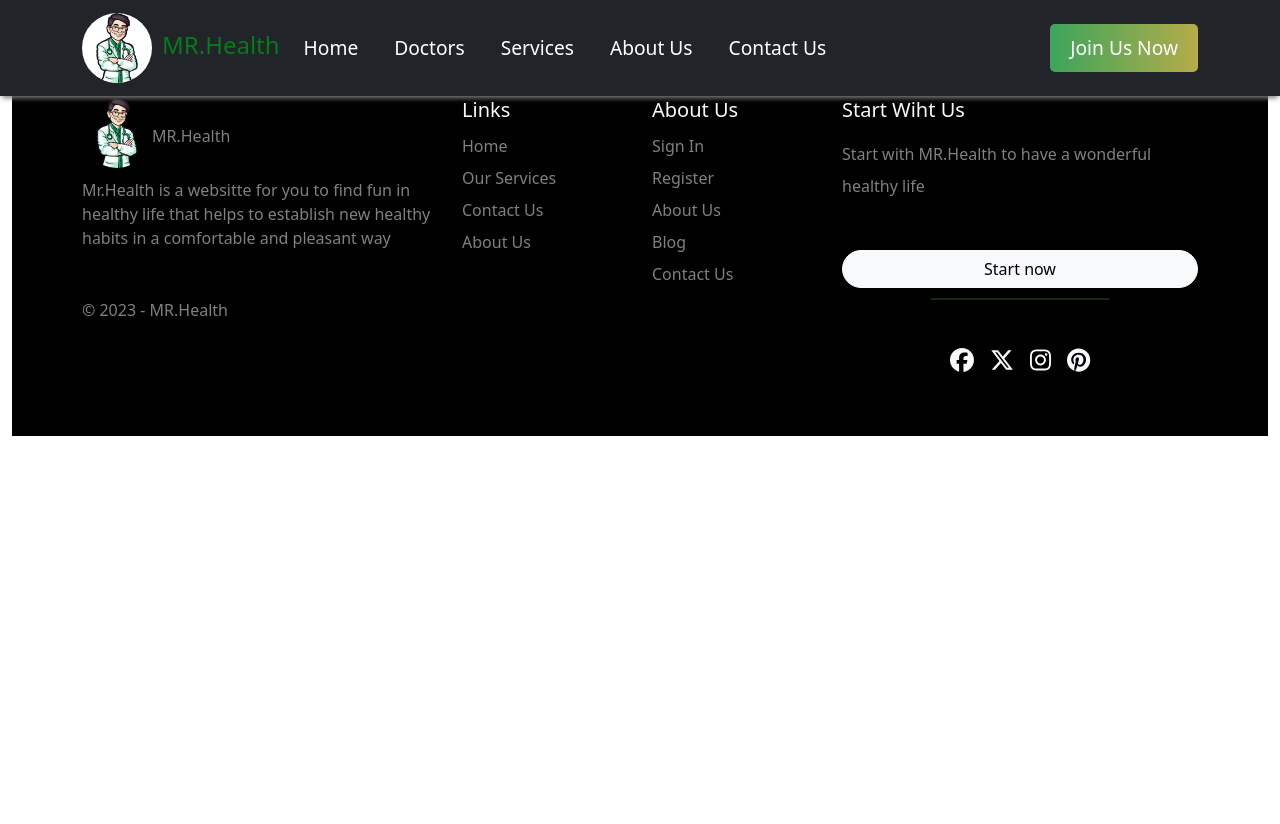
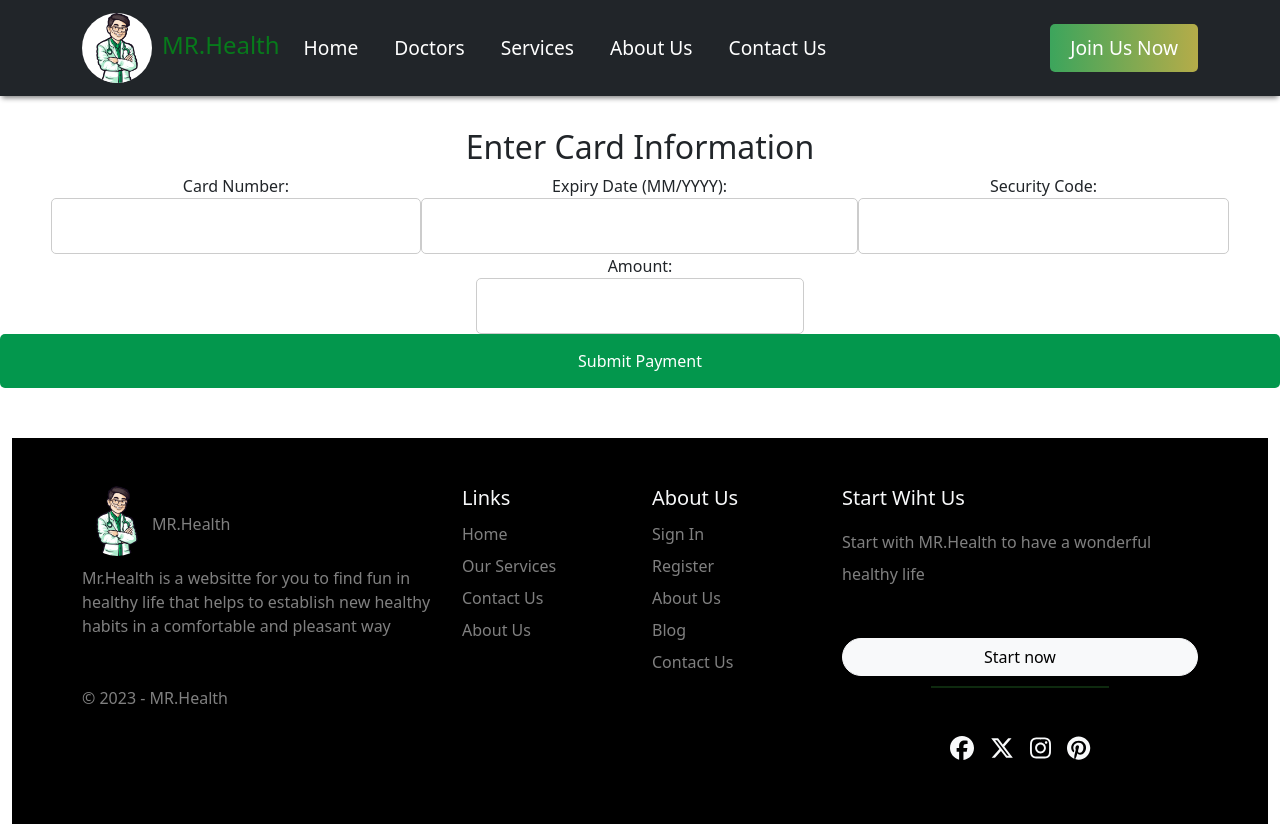
Before and after one commit to mahmoudamr5896/Final_Project_ITI, a React (Create React App) app in the folder my-react-app/: page /pays in a window 1280 px wide. Before the commit the page ends 800 px from the top, so only its background shows below. Built offline with nearby package versions, Linux system fonts and the light colour scheme; no server answers.

Commit message:
payment peocess

```diff
--- a/my-react-app/src/App.js
+++ b/my-react-app/src/App.js
@@ -19,6 +19,7 @@ import MyContext from '../src/Context/Context';
 import Dash from './Pages/Dash';
 import store from './Store/store';
 import { Provider } from 'react-redux';
+import PaymentForm from './Pages/Payment';
 
 function App() {
   return (
@@ -50,6 +51,10 @@ function App() {
           component={RegsNut}/>
           <Route exact path='/RegPat'
           component={Regspatien}/>
+
+          <Route exact path='/pays'
+          component={PaymentForm}/>
+
         <Route exact path='/dashboard/:id'
           component={Dash}/>
         </Switch>
--- a/my-react-app/src/Pages/Patientshow.js
+++ b/my-react-app/src/Pages/Patientshow.js
@@ -4,6 +4,8 @@ import { useParams } from "react-router-dom";
 import { useHistory } from "react-router-dom";
 import { Dropdown, DropdownButton, Modal, Button } from "react-bootstrap";
 import BMICalculator from '../Component/BMI'
+import { Link } from "react-router-dom/cjs/react-router-dom.min";
+import PaymentForm from './Payment';
 function PatientDetails() {
   const history = useHistory();
   const { id } = useParams();
@@ -13,6 +15,14 @@ function PatientDetails() {
   const [showAppointment, setShowAppointment] = useState(false);
   const [showEditProfile, setShowEditProfile] = useState(false);
   const [showDeleteModal, setShowDeleteModal] = useState(false);
+  const [showPaymentForm, setShowPaymentForm] = useState(false);
+  const [selectedAppointmentId, setSelectedAppointmentId] = useState(null);
+
+const handleShowPaymentForm = (appointmentId) => {
+  setShowPaymentForm(true);
+  setSelectedAppointmentId(appointmentId);
+};
+
   const [formData, setFormData] = useState({
     // id: 10,
     name: "",
@@ -153,8 +163,36 @@ useEffect(() => {
       });
 
 
+
   }
 }, [id]);
+
+
+
+{showAppointment && (
+  <div className="container mt-5 d-flex justify-content-center" id='Data'>
+    <div className="container">
+      {Appointments.map((item) => (
+        <div key={item.id}>
+          <p>Doctor Name: {item.doctor_name}</p>
+          <p>Date: {item.date_time}</p>
+          <p className="text-success">Accepted</p>
+          {/* Add a button to show payment form */}
+          <button onClick={() => handleShowPaymentForm(item.id)}>Enter Your Card Info</button>
+          <Link to="/pays">Please pay for your appointment from here </Link>
+        </div>
+      ))}
+      {Appointments_r.map((item) => (
+        <div key={item.id}>
+          <p>Doctor Name: {item.doctor_name}</p>
+          <p>Reason Of Rejected: {item.Reasone_reject}</p>
+          <p className="text-danger">Rejected</p>
+        </div>
+      ))}
+    </div>
+  </div>
+)}
+
 
   return (
     <>
@@ -304,6 +342,8 @@ useEffect(() => {
         <p>Docor Name :{item.doctor_name}</p>
         <p>Date :{item.date_time}</p>
               <p className="text-success">accepted</p>
+              <PaymentForm appointmentId={item.id} />
+              {/* <Link to="/pays">Please pay for your appointment from here </Link> */}
         </>
       })}
       {Appointments_r.map((item) => {
--- /dev/null
+++ b/my-react-app/src/Pages/Payment.js
@@ -0,0 +1,90 @@
+import React, { useState } from 'react';
+
+const PaymentForm = ({ appointmentId }) => {
+  const [cardNumber, setCardNumber] = useState('');
+  const [expire, setExpire] = useState('');
+  const [securityCode, setSecurityCode] = useState('');
+  const [amount, setAmount] = useState('');
+  const [error, setError] = useState('');
+  const [successMessage, setSuccessMessage] = useState('');
+
+  const handleSubmit = async (e) => {
+    e.preventDefault();
+    try {
+      const response = await fetch('http://127.0.0.1:8000/payments/', {
+        method: 'POST',
+        headers: {
+          'Content-Type': 'application/json',
+        },
+        body: JSON.stringify({
+          appointment_id: appointmentId,
+          card_number: cardNumber,
+          expire: expire, // Ensure this matches the format expected by Django (e.g., MM/YYYY)
+          security_code: securityCode,
+          amount: parseFloat(amount),
+        }),
+      });
+      const responseData = await response.json();
+      if (response.ok) {
+        console.log('Payment successful!', responseData);
+        setSuccessMessage('Your data entered succefully it is under review now ');
+        // Clear form fields
+        setCardNumber('');
+        setExpire('');
+        setSecurityCode('');
+        setAmount('');
+      } else {
+        console.error('Payment failed:', responseData);
+        setError('Payment failed: ' + responseData.detail);
+      }
+    } catch (err) {
+      console.error('Error submitting payment:', err);
+      setError('Error submitting payment');
+    }
+  };
+
+  return (
+    <div className="payment-form" style={{ marginTop: '10%' }}>
+      <h2>Enter Card Information</h2>
+      {error && <div>{error}</div>}
+      {successMessage && <div>{successMessage}</div>}
+      <form onSubmit={handleSubmit}>
+        <label>
+          Card Number:
+          <input
+            type="text"
+            value={cardNumber}
+            onChange={(e) => setCardNumber(e.target.value)}
+          />
+        </label>
+        <label>
+          Expiry Date (MM/YYYY):
+          <input
+            type="text"
+            value={expire}
+            onChange={(e) => setExpire(e.target.value)}
+          />
+        </label>
+        <label>
+          Security Code:
+          <input
+            type="text"
+            value={securityCode}
+            onChange={(e) => setSecurityCode(e.target.value)}
+          />
+        </label>
+        <label>
+          Amount:
+          <input
+            type="text"
+            value={amount}
+            onChange={(e) => setAmount(e.target.value)}
+          />
+        </label>
+        <button type="submit">Submit Payment</button>
+      </form>
+    </div>
+  );
+};
+
+export default PaymentForm;
```
